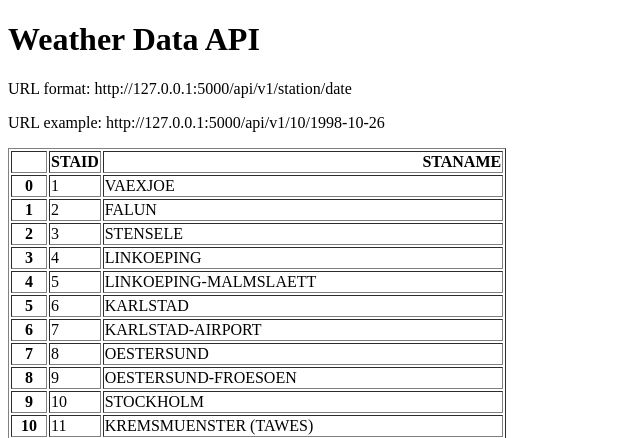
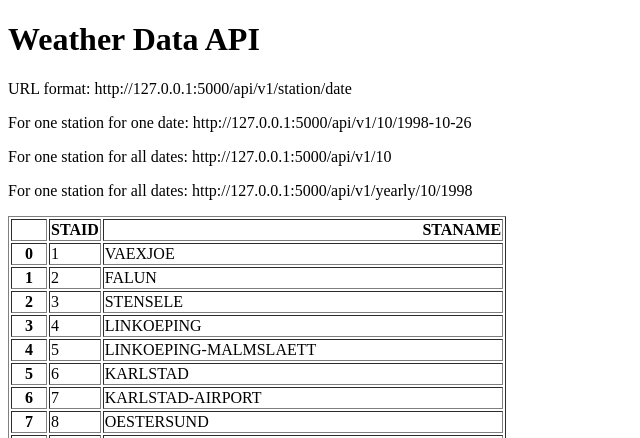
Before and after one commit to IssamJim/WeatherApi, a Flask app: page / in a window 1280 px wide. Shown: the top 438 px of the page, without its empty margins (0-640 px from the left). Run offline with Flask 3, Linux system fonts and the light colour scheme.

Commit message:
Endpoint for yearly and all data

```diff
--- a/main.py
+++ b/main.py
@@ -21,5 +21,20 @@ def about(station, date):
             "date": date,
             "temperature": temperature}
 
+@app.route("/api/v1/<station>")
+def all_data(station):
+    filename = "data_small/TG_STAID" + str(station).zfill(6) + ".txt"
+    df = pd.read_csv(filename, skiprows=20, parse_dates=["    DATE"] )
+    result = df.to_dict(orient="records")
+    return result
+
+@app.route("/api/v1/yearly/<station>/<date>")
+def yearly(station, date):
+    filename = "data_small/TG_STAID" + str(station).zfill(6) + ".txt"
+    df = pd.read_csv(filename, skiprows=20).astype(str)
+    result = df[df["    DATE"].str.startswith(str(date))].to_dict(orient="records")
+    return result
+
+
 if __name__=="__main__":
     app.run(debug=True)
--- a/templates/home.html
+++ b/templates/home.html
@@ -7,7 +7,9 @@
 <body>
     <h1>Weather Data API</h1>
     <p>URL format: http://127.0.0.1:5000/api/v1/station/date</p>
-    <p>URL example: http://127.0.0.1:5000/api/v1/10/1998-10-26</p>
-<p>{{data|safe}}</p>
+    <p>For one station for one date: http://127.0.0.1:5000/api/v1/10/1998-10-26</p>
+    <p>For one station for all dates: http://127.0.0.1:5000/api/v1/10</p>
+    <p>For one station for all dates: http://127.0.0.1:5000/api/v1/yearly/10/1998</p>
+    <p>{{data|safe}}</p>
 </body>
 </html>
```
